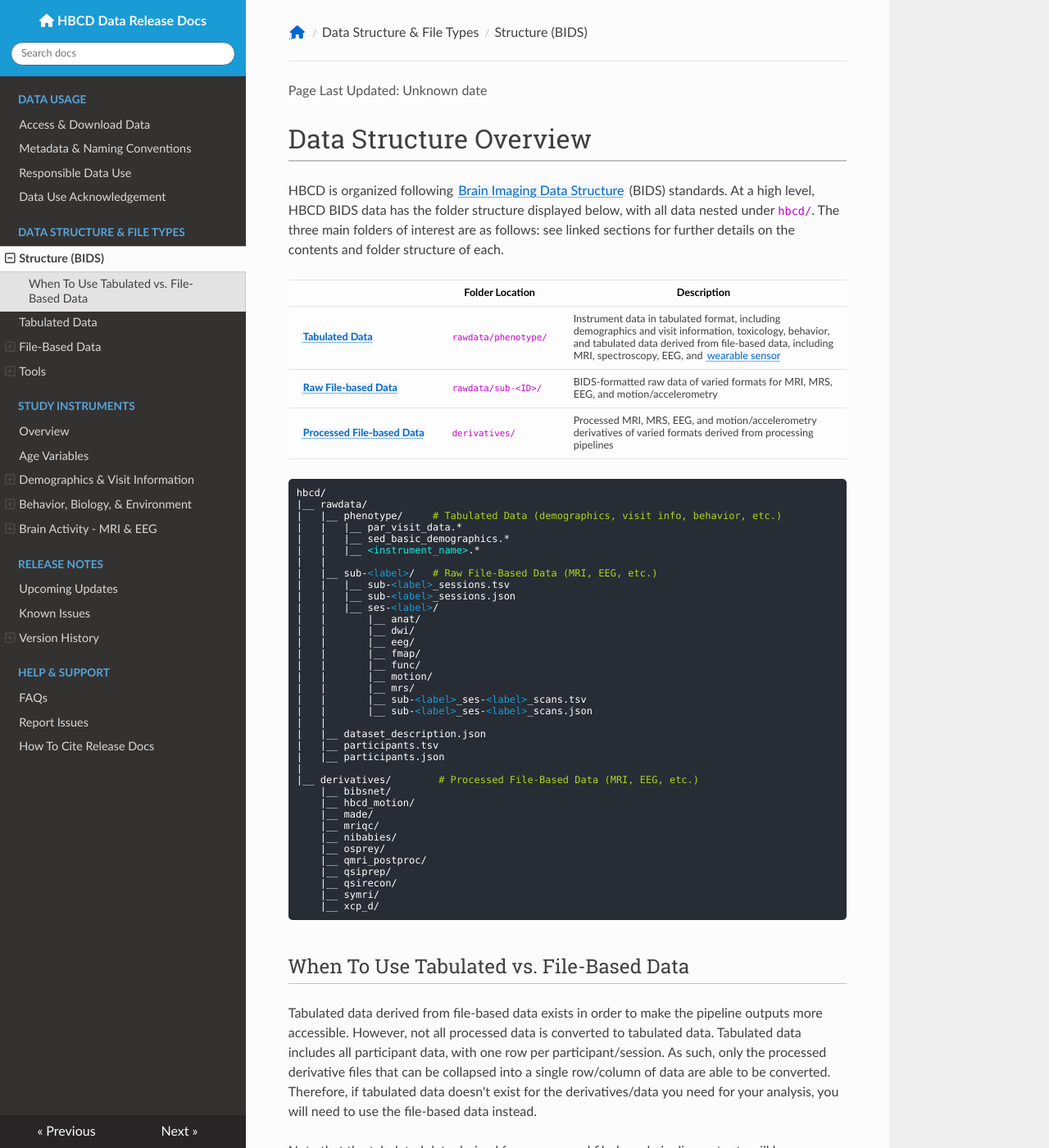
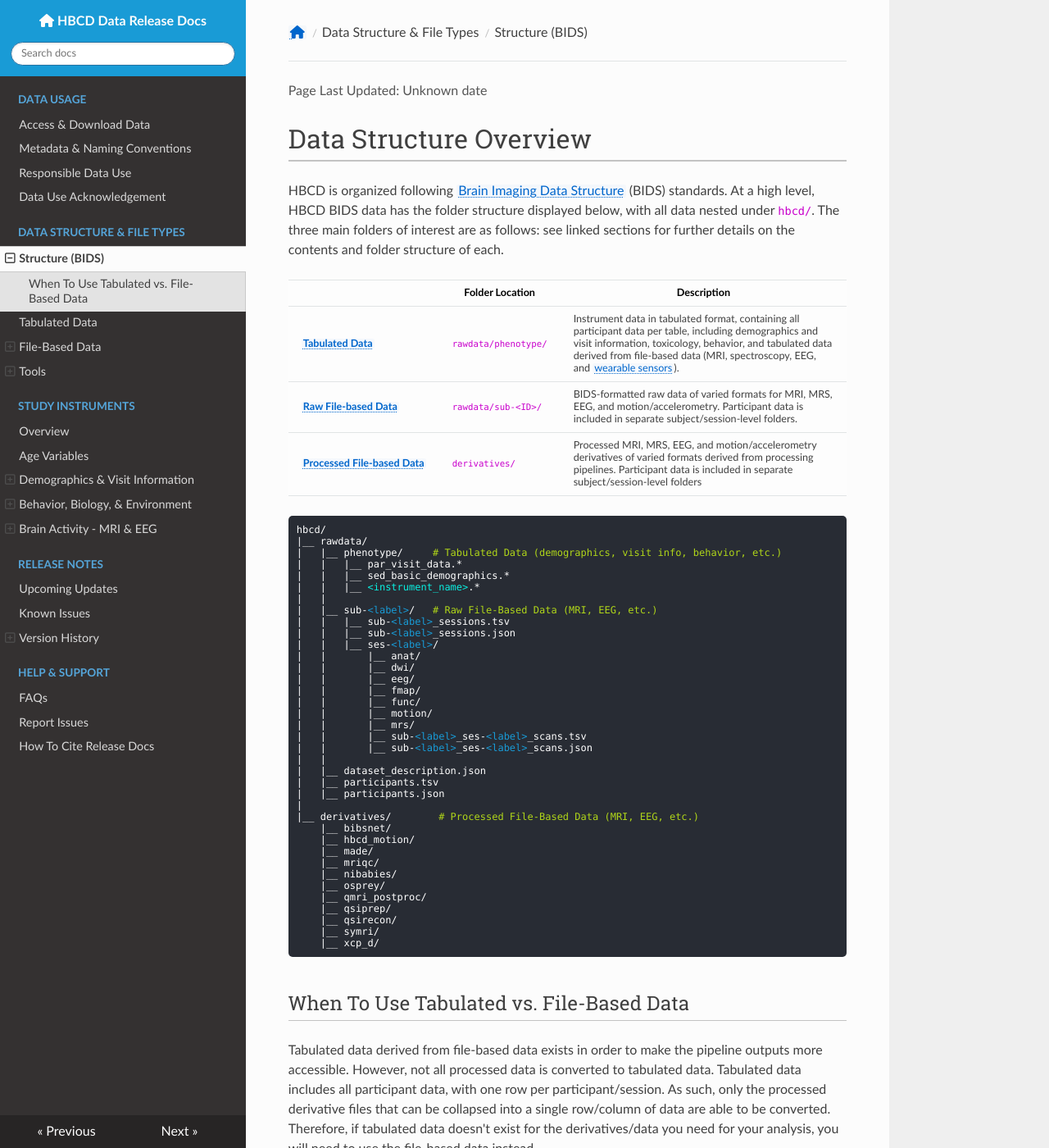
Before and after one commit to nbdc-datahub/hbcd-docs, an MkDocs documentation site: the page built from docs/datacuration/overview.md, in a window 1280 px wide and 1400 px high. Shown: the whole window at 82% size. Built offline with MkDocs 1.6.1, drawn with Linux system fonts in a browser that asks for light colours; nearby versions of some CDN libraries; some of the changed text lies outside the part shown.

Commit message:
tab vs fb data

```diff
--- a/docs/datacuration/overview.md
+++ b/docs/datacuration/overview.md
@@ -5,26 +5,26 @@
 <table class="table-no-vertical-lines" style="width: 100%; border-collapse: collapse; table-layout: fixed; font-size: 14px;">
 <thead>
 <tr>
-<td>&nbsp;</td>
-<td style="width: 20%; text-align: center;"><b>Folder Location</b></td>
-<td style="text-align: center;"><b>Description</b></td>
+<td style="width: 10%;">&nbsp;</td>
+<td style="width: 10%; text-align: center;"><b>Folder Location</b></td>
+<td style="width: 70%; text-align: center;"><b>Description</b></td>
 </tr>
 </thead>
 <tbody>
 <tr>
 <td><strong><a href="../phenotypes"><b>Tabulated Data</b></a></strong></td>
 <td><code>rawdata/phenotype/</code></td>
-<td style="word-wrap: break-word; white-space: normal;">Instrument data in tabulated format, including demographics and visit information, toxicology, behavior, and tabulated data derived from file-based data, including MRI, spectroscopy, EEG, and <a href="../../instruments/sensors/wearsensors">wearable sensor</a></td>
+<td style="word-wrap: break-word; white-space: normal;">Instrument data in tabulated format, containing all participant data per table, including demographics and visit information, toxicology, behavior, and tabulated data derived from file-based data (MRI, spectroscopy, EEG, and <a href="../../instruments/sensors/wearsensors">wearable sensors</a>).</td>
 </tr>
 <tr>
 <td><strong><a href="../rawbids"><b>Raw File-based Data</b></a></strong></td>
 <td><code>rawdata/sub-&lt;ID&gt;/</code></td>
-<td style="word-wrap: break-word; white-space: normal;">BIDS-formatted raw data of varied formats for MRI, MRS, EEG, and motion/accelerometry</td>
+<td style="word-wrap: break-word; white-space: normal;">BIDS-formatted raw data of varied formats for MRI, MRS, EEG, and motion/accelerometry. Participant data is included in separate subject/session-level folders.</td>
 </tr>
 <tr>
 <td><strong><a href="../derivatives"><b>Processed File-based Data</b></a></strong></td>
 <td><code>derivatives/</code></td>
-<td style="word-wrap: break-word; white-space: normal;">Processed MRI, MRS, EEG, and motion/accelerometry derivatives of varied formats derived from processing pipelines</td>
+<td style="word-wrap: break-word; white-space: normal;">Processed MRI, MRS, EEG, and motion/accelerometry derivatives of varied formats derived from processing pipelines. Participant data is included in separate subject/session-level folders</td>
 </tr>
 </tbody>
 </table>
@@ -75,10 +75,17 @@
 
 Tabulated data derived from file-based data exists in order to make the pipeline outputs more accessible. However, not all processed data is converted to tabulated data. Tabulated data includes all participant data, with one row per participant/session. As such, only the processed derivative files that can be collapsed into a single row/column of data are able to be converted. Therefore, if tabulated data doesn't exist for the derivatives/data you need for your analysis, you will need to use the file-based data instead.
 
-Note that the tabulated data derived from processed file-based pipeline outputs will have a name basically matching the name of the derivative file from which it was sourced. For example, data from subject/session-level XCP-D derivative files named:
-<code>sub-&lt;label&gt;_ses-&lt;label&gt;_task-rest_dir-PA_run-#<span style="color: teal;">_space-fsLR_seg_Gordon_stat-alff_bold</span>.tsv</code>
-
-are compiled across participants into the tabulated file:
-<code>img_xcpd<span style="color: teal;">_space-fsLR_seg_Gordon_stat-alff_bold</span>.tsv</code>
+Note that the tabulated data derived from processed file-based pipeline outputs will have a name basically matching the name of the derivative file from which it was sourced. For example, filenames for data from the following subject/session-level <a href="../derivatives/#xcp-d-xcp_d" target="_blank">XCP-D derivatives</a> combined into a single tabulated data file are:
+<table class="table-no-vertical-lines" style="width: 100%; border-collapse: collapse; table-layout: fixed; font-size: 14px;">
+<tr>
+<td><b>File-based derivative</b></td>
+<td><code>sub-&lt;label&gt;_ses-&lt;label&gt;_task-rest_dir-PA_run-#<span style="color: teal;">_space-fsLR_seg_Gordon_stat-alff_bold</span>.tsv</code> </td>
+</tr>
+<tbody>
+<tr>
+<td><b>Tabulated file</b></td>
+<td><code>img_xcpd<span style="color: teal;">_space-fsLR_seg_Gordon_stat-alff_bold</span>.tsv</code></td>
+</tbody>
+</table>
 
 <br>
```
